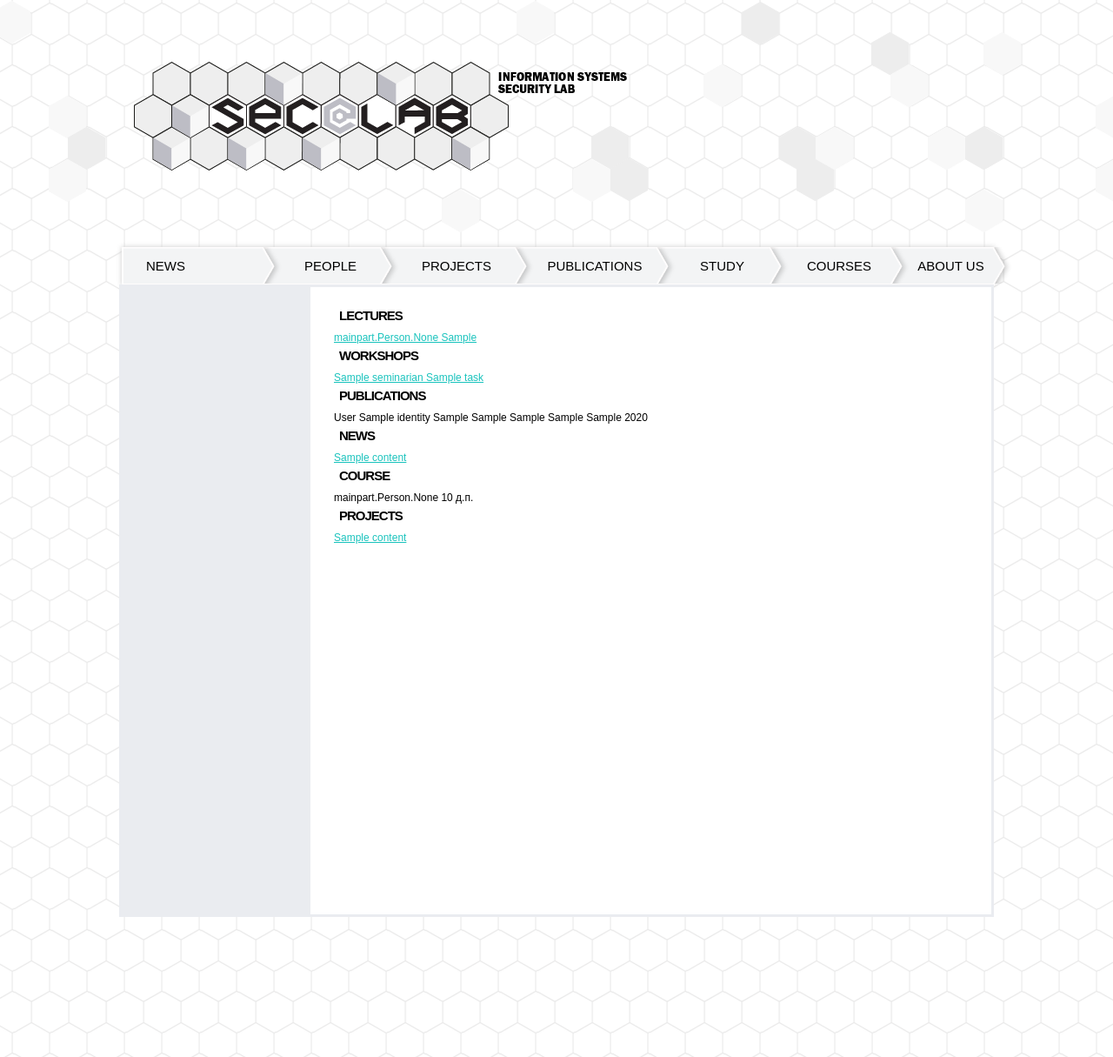
After one commit to PlatonovIvan/secsem-site, a Django app: template site-secsem/sss/mainpart/templates/mainpart/tags.html in a window 1280 px wide. The commit adds this page. Shown: the whole page at 87% size. Run offline with Django 3.2, Linux system fonts and the light colour scheme; tables that the repository leaves empty hold one stand-in row (values such as "Sample post"); the template is opened without the code that fills it: values that come from a table or form of the project are taken from there, most other values are stand-ins (such as "Sample title", 1, 10 or a date in 2020); parts of the project's set-up code (start-up, migrations or seed data) failed here and were passed over; some libraries are stand-ins or nearby versions.

Commit message:
Tags added

```diff
--- a/site-secsem/sss/mainpart/admin.py
+++ b/site-secsem/sss/mainpart/admin.py
@@ -337,6 +337,7 @@ class PublicationAdmin(TranslationAdmin):
 				'place',
 				'conference',
 				'year',
+				'tags',
 			]
 		}),
 	]
--- a/site-secsem/sss/mainpart/models.py
+++ b/site-secsem/sss/mainpart/models.py
@@ -1,5 +1,6 @@
 from django.db import models
 from django.contrib import admin
+from taggit.managers import TaggableManager
 # Create your models here.
 
 
@@ -102,8 +103,8 @@ class Masters_dissertation(Scientific_work):
 
 class Candidate_dissertation(Scientific_work):
 	candidate_dissertation = models.OneToOneField('Postgraduate',null=True,blank=True)
+"""
 
-"""
 
 class Publication(models.Model):
 	topic = models.CharField(max_length=150,blank=True)
@@ -112,6 +113,7 @@ class Publication(models.Model):
 	journal = models.CharField(max_length=150,blank=True)
 	place = models.CharField(max_length=150,blank=True)
 	conference = models.CharField(max_length=150,blank=True)
+	tags = TaggableManager()
 	def __unicode__(self):
 	    return self.topic
 
@@ -140,6 +142,7 @@ class Workshop(Event):
 	seminarian = models.ManyToManyField('Person',null=True,blank=True)
 	task = models.TextField(blank=True)
 	materials = models.TextField(blank=True)
+	tags = TaggableManager()
 	def __unicode__(self):
 	    return self.contents.name
 
@@ -147,6 +150,7 @@ class Lecture(Event):
 	lecturer = models.ManyToManyField('Person',null=True,blank=True)
 	task = models.TextField(blank=True)
 	materials = models.TextField(blank=True)
+	tags = TaggableManager()
 	def __unicode__(self):
 	    return self.contents.name
 
@@ -157,6 +161,7 @@ class NewsPost(models.Model):
 	list_events = models.ManyToManyField('Event',null=True,blank=True)
 	list_long_term = models.ManyToManyField('LongTermActivity',null=True,blank=True)
 	people = models.ManyToManyField('Person',related_name='newspost_people_set',null=True,blank=True)
+	tags = TaggableManager()
 	def __unicode__(self):
 	    return self.contents.name
 
@@ -173,6 +178,7 @@ class Course(LongTermActivity):
 	instructor = models.ManyToManyField('Person',null=True,blank=True)
 	time = models.TimeField(null=True,blank=True)
 	prerequisites = models.ForeignKey('self',null=True,blank=True)
+	tags = TaggableManager()
 	def __unicode__(self):
 	    return self.contents.name
 
@@ -180,5 +186,6 @@ class Project(LongTermActivity):
 	participants = models.ManyToManyField('Person', blank=True)
 	repository = models.URLField(blank=True)
 	publications = models.ManyToManyField('Publication',null=True,blank=True)
+	tags = TaggableManager()
 	def __unicode__(self):
 	    return self.contents.name
--- a/site-secsem/sss/mainpart/static/css/style.css
+++ b/site-secsem/sss/mainpart/static/css/style.css
@@ -93,6 +93,16 @@ behavior: url("./css/pie/PIE.htc"); position:absolute; left:0; bottom:-1px; widt
 .news ul li .more a {color:#19c3bd; text-decoration:none; font-style:italic; font-size:13px}
 .news ul li .more a:hover {text-decoration:underline}
 
+
+.tags {padding-bottom:6px}
+.tags h2 {font:bold 18px/28px Tahoma, Geneva, sans-serif; text-transform:uppercase; letter-spacing:-1px; padding:0 13px 10px}
+.tags ul {background:#fff; padding:22px 14px}
+.tags ul li {background:url(../images/li.png) 0 6px no-repeat; display:block; padding:0 0 3px 19px}
+.tags ul li a {text-decoration:none; color:#000}
+.tags ul li a:hover {text-decoration:underline; color:#19c3bd}
+
+
+
 .video {padding-bottom:6px}
 .video h2 {font:bold 18px/28px Tahoma, Geneva, sans-serif; text-transform:uppercase; letter-spacing:-1px; padding:0 6px 10px}
 .video ul {background:#fff; padding:19px 10px 4px 18px; min-height:214px}
--- a/site-secsem/sss/mainpart/templates/mainpart/base.html
+++ b/site-secsem/sss/mainpart/templates/mainpart/base.html
@@ -5,7 +5,7 @@
 		<meta http-equiv="Content-Type" content="text/html; charset=utf-8"/>
 		<title>{% block title %}{% endblock %}{% block blank_title %}{% endblock %}</title>
 		<link rel="stylesheet" href="{{ STATIC_URL }}fonts/fonts.css">
-		<link rel="stylesheet" href="{{ STATIC_URL }}css/style.css">
+		<link rel="stylesheet" href="{{ STATIC_URL }}css/style.css?{%now "U"%}">
 		<!--[if lt IE 9]>
 			<script src="{{ STATIC_URL }}css/html5.js"></script>
 		<![endif]-->
--- a/site-secsem/sss/mainpart/templates/mainpart/blank_about.html
+++ b/site-secsem/sss/mainpart/templates/mainpart/blank_about.html
@@ -1,3 +1,3 @@
 {% extends "mainpart/blank.html" %}
-{% block blank_title %}FAQ{% endblock %}
+{% block blank_title %}About{% endblock %}
 {% block blank_active_faq%} active{% endblock %}
--- /dev/null
+++ b/site-secsem/sss/mainpart/templates/mainpart/blank_tags.html
@@ -0,0 +1,3 @@
+{% extends "mainpart/blank.html" %}
+{% block blank_title %}Search Results{% endblock %}
+{% block blank_active_faq%} active{% endblock %}
--- a/site-secsem/sss/mainpart/templates/mainpart/publications.html
+++ b/site-secsem/sss/mainpart/templates/mainpart/publications.html
@@ -35,13 +35,13 @@
 								<li>
 								{% for pers_info in publication.personalinformation_set.all %}
 										{% if pers_info.person.person_id.surname%}
-											{{pers_info.person.person_id.surname|capfirst}}
+											<font color="red" >{{pers_info.person.person_id.surname|capfirst}}</font>
 										{% endif %}
 										{%if pers_info.person.person_id.name %}
-												{{pers_info.person.person_id.name|capfirst}}
+											<font color = "red">	{{pers_info.person.person_id.name|capfirst}} </font>
 										{% endif %}
 									{% endfor %}
-									{{ publication.topic|title}} {{publication.doi}} {{publication.journal}} {{publication.place}} {{publication.conference}} {{publication.year}}
+									<font size = "1" color = "red"> {{ publication.topic|title}} {{publication.doi}} {{publication.journal}} {{publication.place}} {{publication.conference}} {{publication.year}}</font>
 								</li>
 							{% endfor %}
 						</ul>
--- /dev/null
+++ b/site-secsem/sss/mainpart/templates/mainpart/tags.html
@@ -0,0 +1,102 @@
+{% extends "mainpart/base.html" %}
+{%load i18n%}
+{% block title %}Search results{% endblock %}
+{% block active_faq %} active {% endblock %}
+{% block content %}
+	<!-- content -->
+        <div class="content contentInner">
+       {%comment%}
+		<!-- leftCol -->
+        	<div class="leftCol">
+        		<div class="leftMenu">
+        			<nav>
+        				<ul>
+        					<li{%if about_type == "lab"%} class = "current" {%endif%}><a href="{% url 'mainpart.views.about' "lab" %}">{%trans "Laboratory" %}</a></li>
+							<li{%if about_type == "contacts"%} class = "current" {%endif%}><a href="{% url 'mainpart.views.about' "contacts" %}">{% trans "Contacts" %}</a></li>
+								<li{%if about_type == "other"%} class = "current" {%endif%}><a href="{% url 'mainpart.views.about' "other" %}">{% trans "Other" %}</a>
+							</li>
+        				</ul>
+        			</nav>
+        		</div>
+        	</div>
+		<!-- / leftCol -->
+		{%endcomment%}
+
+		<!-- rightCol -->
+            <div class="rightCol">
+
+				{%if lectures%}
+					<h1>{% trans 'Lectures'%}</h1>
+					<ul>
+					{%for lecture in lectures %}
+						<li><a href= "{% url 'mainpart.views.courses' "lection" lecture.id %}">{{lecture.lecturer}} {{lecture.task}}</a> </li>
+					{%endfor%}
+					</ul>
+				{%endif%}
+
+				{%if workshops%}
+					<h1>{% trans 'WorkShops'%}</h1>
+					<ul>
+					{%for workshop in wokshops %}
+						<li><a href="{% url 'mainpart.views.courses' "workshop" workshop.id%}">{{workshop.seminarian}} {{workshop.task}}</a></li>
+					{%endfor%}
+					</ul>
+				{%endif%}
+
+				{%if publications%}
+					<h1>{% trans 'Publications'%}</h1>
+					<ul>
+					{%for publication in publications %}
+						<li>
+                        	{% for pers_info in publication.personalinformation_set.all %}
+                            	{% if pers_info.person.person_id.surname%}
+                                	{{pers_info.person.person_id.surname|capfirst}}
+                               	{% endif %}
+                                {%if pers_info.person.person_id.name %}
+                                	{{pers_info.person.person_id.name|capfirst}}
+                                {% endif %}
+                            {% endfor %}
+                           	{{ publication.topic|title}} {{publication.doi}} {{publication.journal}} {{publication.place}} {{publication.conference}} {{publication.year}}
+                        </li>
+					{%endfor%}
+					</ul>
+				{%endif%}
+
+				{%if news%}
+					<h1>{% trans 'News'%}</h1>
+					<ul>
+					{%for new in news %}
+						<li><a href="{% url 'mainpart.views.news' new.id %}">{{ new.contents.name }}</a></li>
+
+					{%endfor%}
+					</ul>
+				{%endif%}
+
+				{%if course%}
+					<h1>{% trans 'Course'%}</h1>
+					<ul>
+					{%for course in courses %}
+						<li>{{course.instructor}} {{course.time}}</li>
+					{%endfor%}
+					</ul>
+				{%endif%}
+
+				{%if projects%}
+					<ul>
+					<h1>{% trans 'Projects'%}</h1>
+					{%for project in projects %}
+						<li><a href="{% url 'mainpart.views.project' project.id %}">{{ project.contents.name }}</a></li>
+					{%endfor%}
+					</ul>
+				{%endif%}
+
+
+            </div>
+		<!-- / rightCol-->
+            <div class="clear"><!-- clear --></div>
+
+            <div class="up">{%trans UP %}</div>
+
+        </div>
+	<!-- / content -->
+{% endblock %}
--- a/site-secsem/sss/sss/settings.py
+++ b/site-secsem/sss/sss/settings.py
@@ -148,6 +148,8 @@ INSTALLED_APPS = (
     'django.contrib.admin',
     # Uncomment the next line to enable admin documentation:
     'django.contrib.admindocs',
+	'taggit',
+	'taggit_templatetags',
 )
 
 # A sample logging configuration. The only tangible logging
--- a/site-secsem/sss/sss/urls.py
+++ b/site-secsem/sss/sss/urls.py
@@ -17,6 +17,7 @@ urlpatterns = patterns('',
         url(r'^persons/(\w+)/$', 'mainpart.views.persons'),
 	url(r'^publications/(\d+)/$', 'mainpart.views.publications'),
 	url(r'^about/(\w+)/$', 'mainpart.views.about'),
+	url(r'^tags/(\w+)/$', 'mainpart.views.tags'),
 	url(r'^project/(\w+)/$', 'mainpart.views.project'),
 	url(r'^studying/(\d+)/$', 'mainpart.views.studying'),
 	url(r'^courses/(\w+)/(\w+)/$', 'mainpart.views.courses'),
```
Also changed, not shown: site-secsem/sss/mainpart/templates/mainpart/main.html (+23 -3 lines), site-secsem/sss/mainpart/views.py (+38 -5 lines), site-secsem/sss/mainpart/templates/mainpart/blank_person.html (line endings or trailing spaces), site-secsem/sss/mainpart/urls.py (line endings or trailing spaces), 5 other files.
